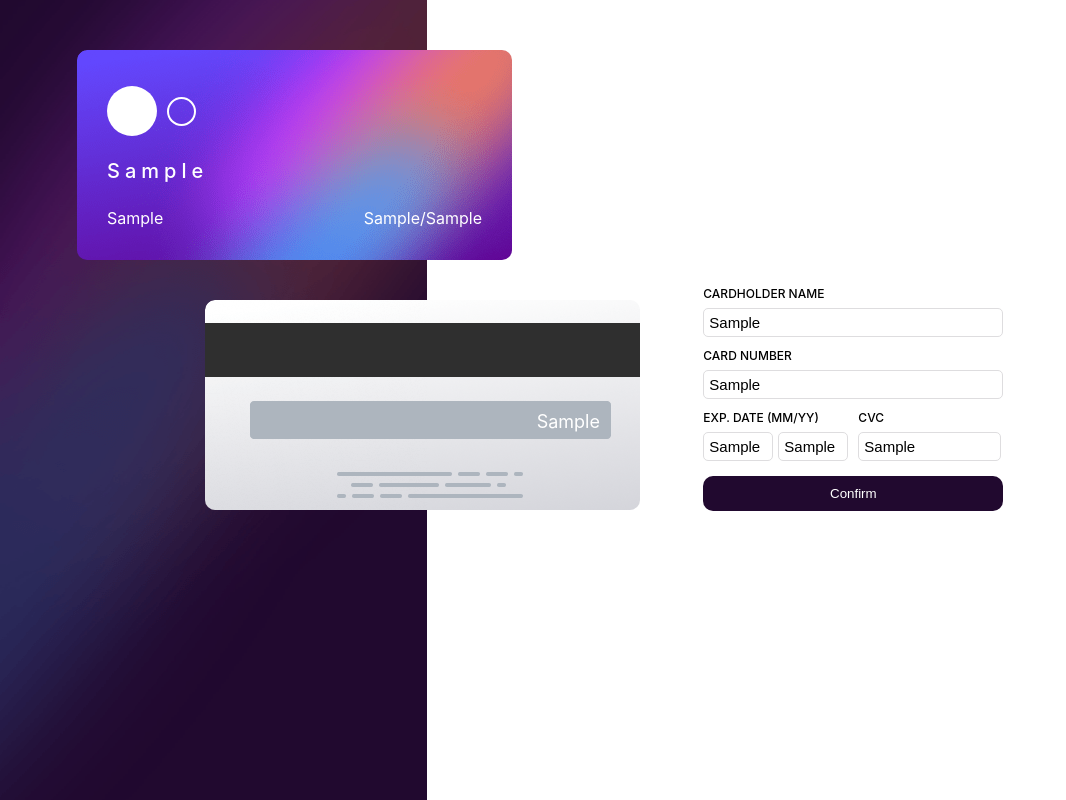
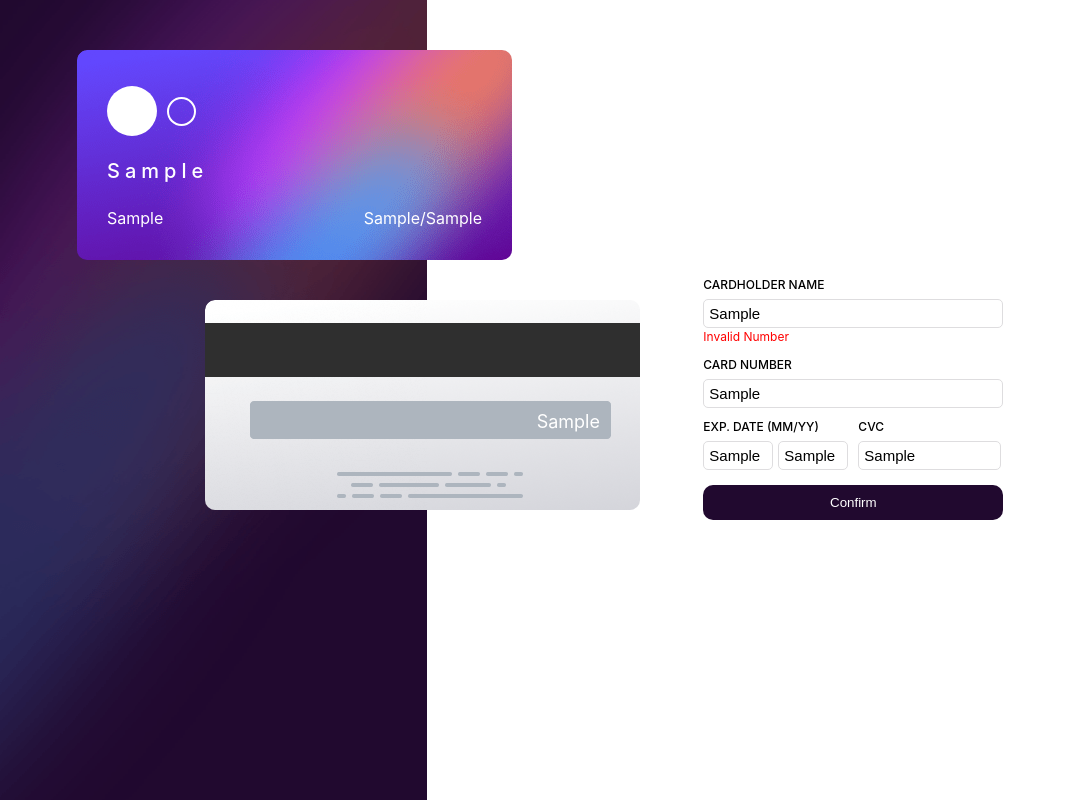
Before and after one commit to kiantpetersen/projectCard, a React (Vite) app: page / in a window 1280 px wide. Both pictures are taken after typing "Sample", "Sample", "Sample", "Sample", "Sample" into the empty fields and a click on the button "Confirm". Shown: the whole page, without its empty margins (0-1066 px from the left). Built offline with nearby package versions, Linux system fonts and the light colour scheme.

Commit message:
adding error states

```diff
--- a/src/App.css
+++ b/src/App.css
@@ -236,3 +236,9 @@ ion-icon {
   font-size: 56px;
   color: var(--white-color);
 }
+
+.error-text {
+  margin: 0px 0 0 0;
+  color: red;
+  font-size: 12px;
+}
--- a/src/App.jsx
+++ b/src/App.jsx
@@ -13,6 +13,13 @@ function App() {
     year: '',
     cvcNumber: ''
 
+  })
+
+  const [errs, setErrs] = useState({
+    holderErr: '',
+    numberErr: '',
+    dateErr: '',
+    cvcErr: ''
   })
   const [submit, setSubmit] = useState(false)
   function handleChange(e) {
@@ -44,21 +51,36 @@ function App() {
 
     if (num.length !== 16) {
       res = false
+      setErrs((prev) => {
+        return { ...prev, holderErr: 'Invalid Number' }
+      })
       return res
     } else if (month.length !== 2 || Number(month) < 1 || Number(month) > 12) {
       res = false
+      setErrs((prev) => {
+        return { ...prev, dateErr: 'Invalid  date input' }
+      })
       return res
     }
     else if (year.length !== 2 || Number(year) < 23 || Number(year) > 30) {
       res = false
+      setErrs((prev) => {
+        return { ...prev, dateErr: 'Invalid date input' }
+      })
       return res
     }
     else if (cvc.length !== 3) {
       res = false
+      setErrs((prev) => {
+        return { ...prev, cvcErr: 'Invalid cvc' }
+      })
       return res
     }
     else if (!name.length) {
       res = false
+      setErrs((prev) => {
+        return { ...prev, holderErr: 'Invalid Name' }
+      })
       return res
 
     }
@@ -102,7 +124,7 @@ function App() {
           </div>
         </div>
         <div className='col'>
-          {!submit ? <CardForm handleSubmit={handleSubmit} handleChange={handleChange} cardData={cardData} /> : <Success handleSubmit={resetData} />}
+          {!submit ? <CardForm errors={errs} handleSubmit={handleSubmit} handleChange={handleChange} cardData={cardData} /> : <Success handleSubmit={resetData} />}
 
 
         </div>
--- a/src/Components/CardForm.jsx
+++ b/src/Components/CardForm.jsx
@@ -1,16 +1,19 @@
 import React from 'react';
 
-function CardForm({ cardData, handleChange, handleSubmit }) {
+function CardForm({ cardData, handleChange, handleSubmit, errors }) {
 
     return (
         <form onSubmit={handleSubmit} className='pay-form'>
             <div className='pay-form-container'>
                 <label htmlFor='cardholder' className='pay-form-label'>CARDHOLDER NAME</label>
                 <input onChange={handleChange} value={cardData.name} className='card-input' type='text' name='cardholder' placeholder='e.g. Mark Spencer' />
+                {errors.holderErr.length ? <p className='error-text' >{errors.holderErr}</p> : null}
             </div>
             <div className='pay-form-container'>
                 <label htmlFor='cardNumber' className='pay-form-label'>CARD NUMBER</label>
                 <input onChange={handleChange} value={cardData.cardNumber} className='card-input' type='text' name='cardNumber' placeholder='1111 2222 8888 9999' />
+
+                {errors.numberErr.length ? <p className='error-text' >{errors.numberErr}</p> : null}
             </div>
             <div className='card-info-container'>
                 <div className='pay-form-container' >
@@ -19,10 +22,14 @@ function CardForm({ cardData, handleChange, handleSubmit }) {
                         <input onChange={handleChange} name='month' value={cardData.month} placeholder='MM' className='card-input date-input' />
                         <input onChange={handleChange} name='year' value={cardData.year} placeholder='YY' className='card-input date-input' />
                     </div>
+                    {errors.dateErr.length ? <p className='error-text' >{errors.dateErr}</p> : null}
                 </div>
                 <div className='pay-form-container' >
                     <label className='pay-form-label'>CVC</label>
                     <input onChange={handleChange} value={cardData.cvcNumber} name='cvcNumber' className='card-input cvc-input' />
+                    {errors.cvcErr.length ? <p className='error-text' >{errors.cvcErr}</p> : null}
+
+
                 </div>
             </div>
 
```
